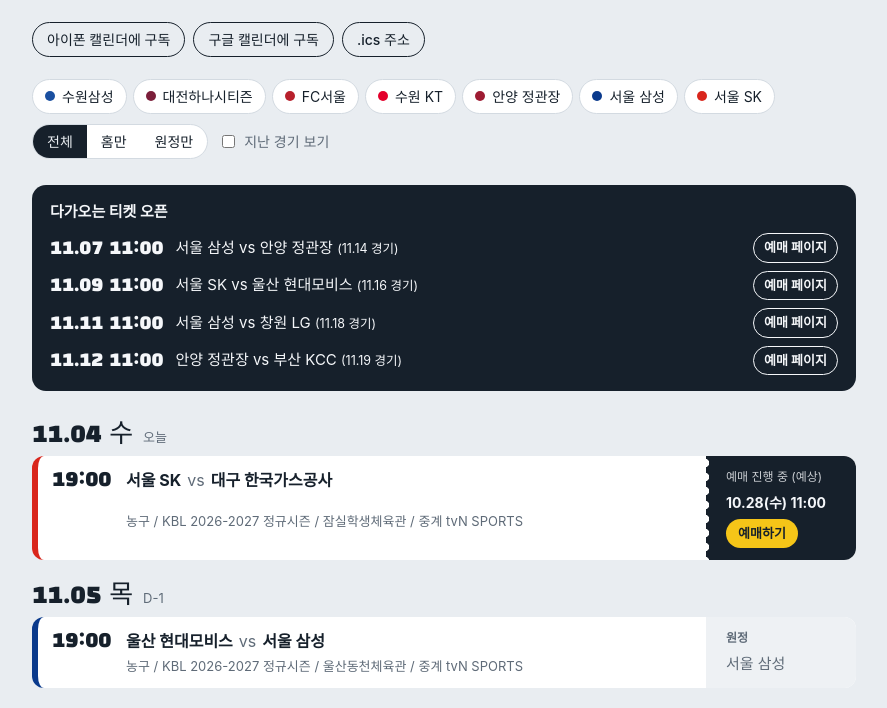
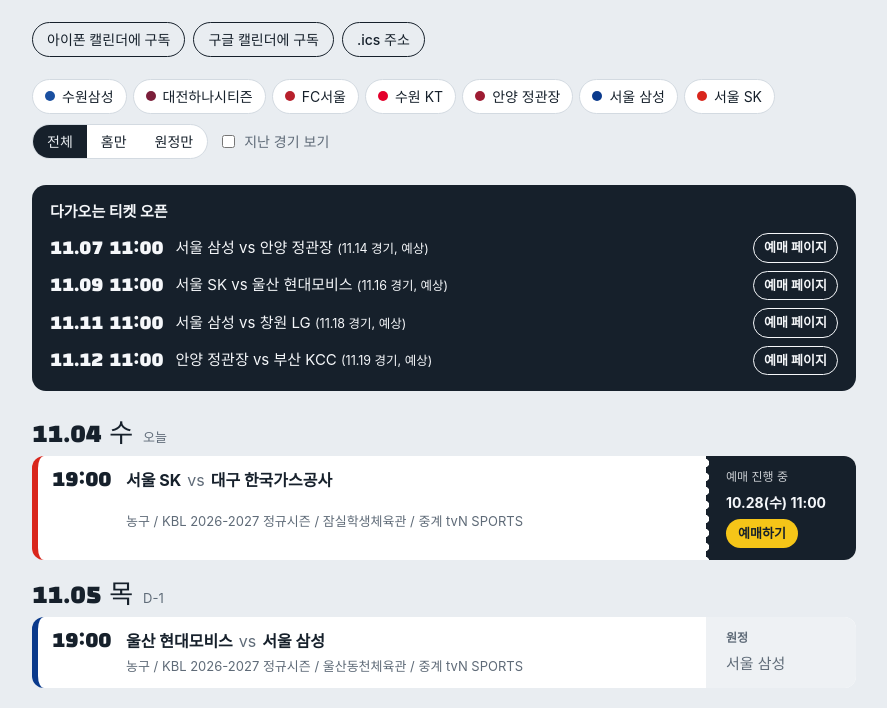
Before and after one commit to byununoby/sports-alarm, a plain HTML site: page docs/index.html in a window 1280 px wide. Shown: the part 92-800 px from the top of the page, without its empty margins (196-1083 px from the left). Drawn offline with Linux system fonts and the light colour scheme; a web font is replaced by a local one.

Commit message:
Add files via upload

```diff
--- a/docs/index.html
+++ b/docs/index.html
@@ -186,7 +186,7 @@ function render(){
   document.getElementById("upcoming").innerHTML = ups.length ? ups.map(g => {
     const p = parts(g.ticket.open_at);
     return `<li><span class="when">${pad(p.m)}.${pad(p.d)} ${p.hm}</span>
-      <span>${esc(g.home.name)} vs ${esc(g.away.name)} <small>(${g.date.slice(5).replace("-", ".")} 경기)</small></span>
+      <span>${esc(g.home.name)} vs ${esc(g.away.name)} <small>(${g.date.slice(5).replace("-", ".")} 경기, ${g.ticket.estimated ? "예상" : "확정"})</small></span>
       <a href="${esc(g.ticket.url)}" target="_blank" rel="noopener">예매 페이지</a></li>`;
   }).join("") : `<li class="empty">선택한 팀의 예정된 티켓 오픈이 없습니다.</li>`;
 
@@ -216,7 +216,7 @@ function card(g, colors, names, now){
   } else if (isHome && g.ticket){
     const o = kst(g.ticket.open_at);
     const opened = o <= now;
-    stub = `<div class="stub"><span class="lab">${opened ? "예매 진행 중 (예상)" : "티켓 오픈 예상"}</span>
+    stub = `<div class="stub"><span class="lab">${opened ? "예매 진행 중" : (g.ticket.estimated ? "티켓 오픈 예상" : "티켓 오픈 확정")}</span>
       <span class="open">${fmtOpen(g.ticket.open_at)}</span>
       <a href="${esc(g.ticket.url)}" target="_blank" rel="noopener">예매하기</a></div>`;
   } else {
```
